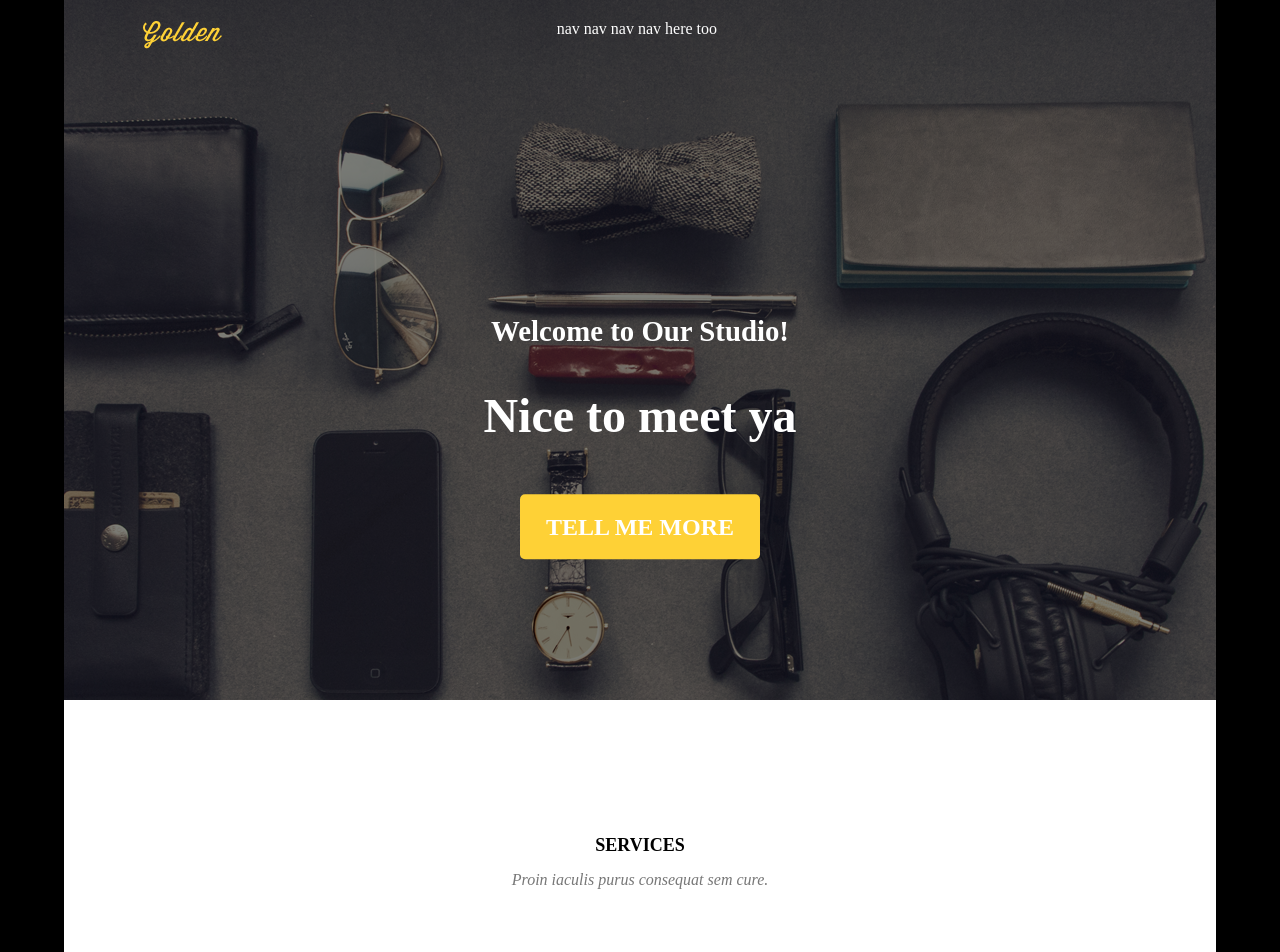
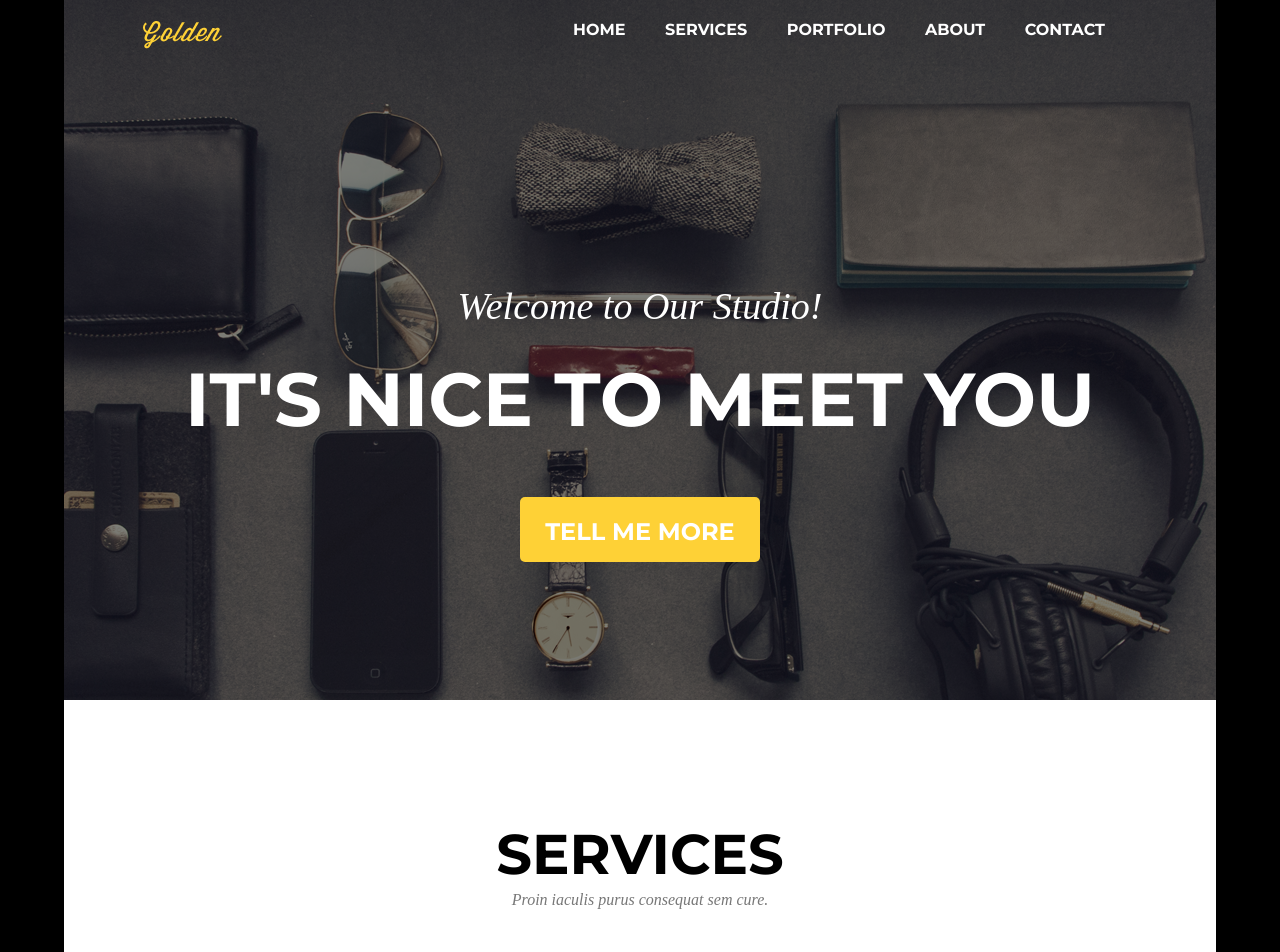
Before and after one commit to ryszard-glegola-learning/m04-miniproject, a website: page index.html in a window 1280 px wide. Shown: the top 952 px of the page. Drawn offline with nearby package versions, Linux system fonts and the light colour scheme; a web font is replaced by a local one.

Commit message:
Completed font styling.

```diff
--- a/index.html
+++ b/index.html
@@ -4,6 +4,10 @@
         <meta charset="utf-8">
         <title>Golden</title>
         <link rel="stylesheet" href="https://cdnjs.cloudflare.com/ajax/libs/font-awesome/5.9.0/css/all.min.css">
+
+		<link href="https://fonts.googleapis.com/css?family=Montserrat:700&display=swap" rel="stylesheet">
+		<link href="https://fonts.googleapis.com/css?family=Droid+Serif|Roboto:300" rel="stylesheet">
+
         <link rel="stylesheet" href="vendor/bootstrap-grid.css">
         <link rel="stylesheet" href="css/style.css">
         <meta name="viewport" content="width=device-width, initial-scale=1.0">
@@ -17,13 +21,19 @@
 				<a href="#"><img src="images/logo-golden.png"></a>
 			</div>
 			<div class="col-7 top-nav">
-				nav nav nav nav here too
+				<ul>
+					<li><a href="#">Home</a></li>
+					<li><a href="#">Services</a></li>
+					<li><a href="#">Portfolio</a></li>
+					<li><a href="#">About</a></li>
+					<li><a href="#">Contact</a></li>
+				</ul>
 			</div>
 		</div>
 		<div class="row splash">
 			<div class="col splash-inner">
-				<h3>Welcome to Our Studio!</h3>
-				<h1>Nice to meet ya</h1>
+				<h4>Welcome to Our Studio!</h4>
+				<h1>It's nice to meet you</h1>
 				<div class="button-tellmemore">
 				TELL ME MORE
 				</div>
--- a/sass/style.scss
+++ b/sass/style.scss
@@ -1,3 +1,14 @@
+/* Variables */
+
+$font-serif: 'Droid Serif', serif;
+$font-sans: 'Montserrat', sans-serif;
+
+/*Global*/
+
+*, *::before, *::after {
+    box-sizing: border-box;
+}
+
 body {
     margin: 0;
     padding: 0;
@@ -13,7 +24,33 @@ section {
 
 p {
     margin: 0;
+    font-family: $font-serif;
+    line-height: 1.5rem;
 }
+
+
+h1 {
+    font-family: $font-sans;
+    text-transform: uppercase;
+}
+
+h2 {
+    font-family: $font-sans;
+    text-transform: uppercase;
+}
+
+h3 {
+    font-family: $font-sans;
+    text-transform: uppercase;
+}
+
+h4 {
+    font-family: $font-serif;
+    font-style: italic;
+    font-weight: lighter;
+}
+
+/*Custom, local*/
 
 .header {
     height: 700px;
@@ -25,6 +62,31 @@ p {
 
 .top-nav, .top-logo {
     padding: 20px 0;
+}
+
+.header .container .row .top-nav {
+    font-family: $font-sans;
+    text-transform: uppercase;
+    text-decoration: none;
+    text-align: right;
+    ul {
+        list-style-type: none;
+        padding: 0;
+        margin: 0;
+        li {
+            display: inline-block;
+            a {
+                text-decoration: none;
+                color: #fff;
+                display: block;
+                font-size: 1rem;
+                padding: 0 35px 0 0;
+                &:hover {
+                    color: &ccc;
+                }
+            }
+        }
+    }
 }
 
 .container {
@@ -44,13 +106,14 @@ p {
 	position: absolute;
 	text-align: center;
     text-decoration: none;
-    h3 {
-        font-size: 1.8rem;
-        font-weight: bold;
+    h4 {
+        font-size: 38px;
+        margin: 0 0 25px 0;
     }
     h1 {
-        font-size: 3rem;
+        font-size: 75px;
         font-weight: bold;
+        margin: 25px 0 40px 0;
     }
 	top: 50%;
     left: 50%;
@@ -67,6 +130,7 @@ p {
     padding: 20px 0 5px 0;
     border-radius: 5px;
     font-size: 1.5rem;
+    font-family: $font-sans;
     text-align: center;
     text-decoration: none;
     font-weight: bold;
@@ -92,6 +156,10 @@ p {
     .col-side, .col-middle {
         padding: 0 0 120px;
     }
+    h3 {
+        text-transform: capitalize;
+        font-size: 1.5rem;
+    }
     p {
         color: #777;
     }
@@ -108,6 +176,8 @@ p {
     }
     h3 {
         margin-bottom: 3px;
+        text-transform: capitalize;
+        font-size: 1.5rem;
     }
     p {
         color: #777;
@@ -118,8 +188,9 @@ p {
 /* "Kafle" w services (3) i w portfolio (6) */
 .services .row .col-12, .portfolio .row .col-12 {
     padding: 120px 0 80px;
-    h2  {  /* Tytuł sekcji*/
-        font-size: 18px;
+    h2 {
+        font-size: 3.5rem;
+        margin: 0;
     }
     p {
         color: #777;
```
Also changed, not shown: css/style.css, 1 other file.
